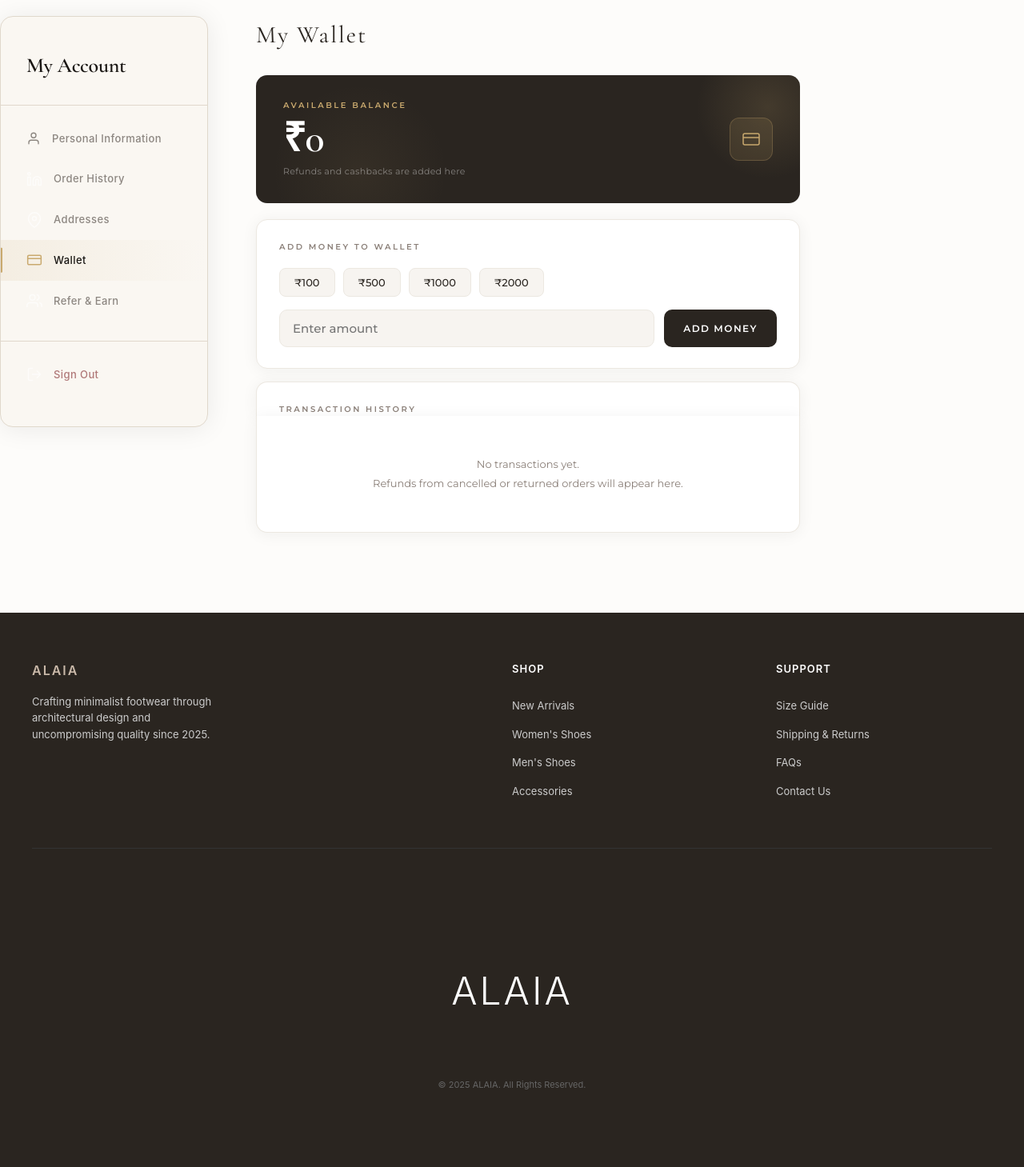
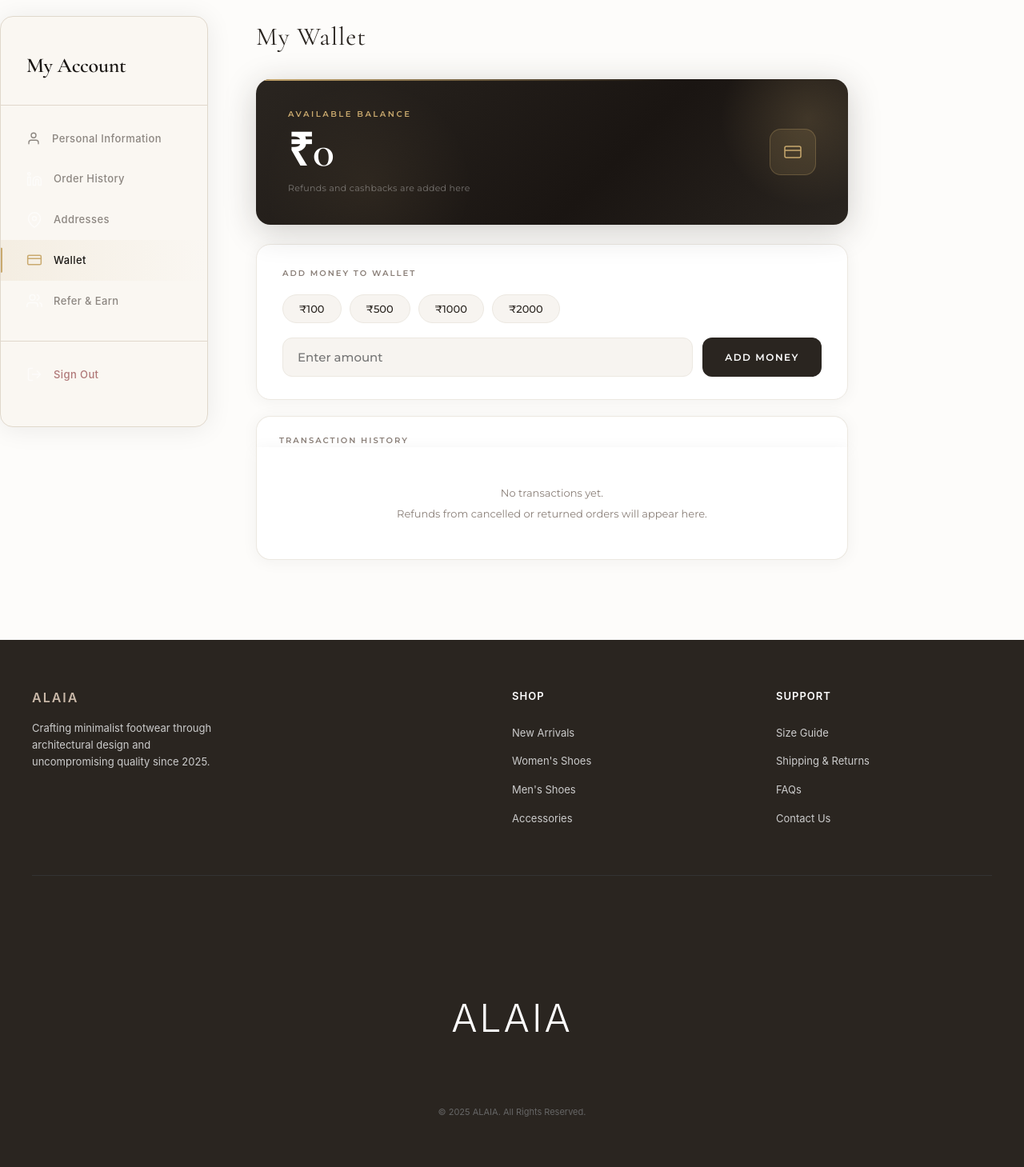
Before and after one commit to Shana-jebin/alaia-footwear, a Django app: page /orders/wallet/ in a window 1280 px wide. Shown: the part 60-1519 px from the top of the page at 80% size. Before the commit the page ends 1422 px from the top, so only its background shows below. Run offline with Django 5.2, Linux system fonts and the light colour scheme; the visitor is signed in with stand-in values (Sample User, id 1); data comes from the database, SQL or seed files in the repository; data that the repository does not hold is empty.

Commit message:
fix css for reffer and earn and wallet

```diff
--- a/orders/static/orders/wallet.css
+++ b/orders/static/orders/wallet.css
@@ -1,61 +1,79 @@
 /* ================================================================
-   ALAIA — Wallet Page Styles
-   Place at: static/orders/wallet.css
+   ALAIA — Wallet Page  |  Full redesign
    ================================================================ */
+
+:root {
+  --dark:   #2a2520;
+  --gold:   #c9a96e;
+  --cream:  #fdfcfa;
+  --muted:  #8a7f78;
+  --border: #ece8e1;
+  --green:  #2d7a4f;
+  --red:    #c0392b;
+}
 
 /* ── WRAP ── */
 .wl-wrap {
+  width: 100%;
+  max-width: 740px;
+  padding-bottom: 60px;
   font-family: 'Montserrat', sans-serif;
-  max-width: 680px;
-  padding-bottom: 60px;
-  color: #2a2520;
+  color: var(--dark);
 }
 
 /* ── PAGE TITLE ── */
 .wl-title {
   font-family: 'Cormorant Garamond', serif;
-  font-size: 30px;
+  font-size: 32px;
   font-weight: 500;
-  letter-spacing: 2px;
-  color: #2a2520;
-  margin-bottom: 26px;
+  letter-spacing: 1px;
+  color: var(--dark);
+  margin-bottom: 28px;
 }
 
-/* ── BALANCE CARD ── */
+/* ================================================================
+   BALANCE CARD
+   ================================================================ */
 .wl-balance-card {
-  background: #2a2520;
-  border-radius: 14px;
-  padding: 30px 34px;
+  background: linear-gradient(135deg, #2a2520 0%, #1a1512 60%, #2a2520 100%);
+  border-radius: 18px;
+  padding: 36px 40px;
   display: flex;
   align-items: center;
   justify-content: space-between;
-  margin-bottom: 20px;
+  margin-bottom: 24px;
   position: relative;
   overflow: hidden;
+  box-shadow: 0 8px 40px rgba(42, 37, 32, 0.22);
+  width: 100%;
 }
 
+/* decorative circles */
 .wl-balance-card::before {
   content: '';
   position: absolute;
-  top: -50px;
-  right: -50px;
-  width: 180px;
-  height: 180px;
-  background: radial-gradient(circle, rgba(201, 169, 110, 0.16) 0%, transparent 70%);
+  top: -60px; right: -60px;
+  width: 220px; height: 220px;
+  background: radial-gradient(circle, rgba(201,169,110,.18) 0%, transparent 70%);
+  border-radius: 50%;
+  pointer-events: none;
+}
+.wl-balance-card::after {
+  content: '';
+  position: absolute;
+  bottom: -80px; left: 10px;
+  width: 260px; height: 260px;
+  background: radial-gradient(circle, rgba(201,169,110,.07) 0%, transparent 70%);
   border-radius: 50%;
   pointer-events: none;
 }
 
-.wl-balance-card::after {
-  content: '';
+/* top gold accent line */
+.wl-balance-card .wl-accent-line {
   position: absolute;
-  bottom: -70px;
-  left: 20px;
-  width: 220px;
-  height: 220px;
-  background: radial-gradient(circle, rgba(201, 169, 110, 0.07) 0%, transparent 70%);
-  border-radius: 50%;
-  pointer-events: none;
+  top: 0; left: 0; right: 0;
+  height: 2px;
+  background: linear-gradient(90deg, var(--gold), transparent 70%);
 }
 
 .wl-balance-label {
@@ -63,28 +81,28 @@
   font-weight: 600;
   letter-spacing: 2.5px;
   text-transform: uppercase;
-  color: #c9a96e;
-  margin-bottom: 8px;
+  color: var(--gold);
+  margin-bottom: 10px;
   position: relative;
   z-index: 1;
 }
 
 .wl-balance-amount {
   font-family: 'Cormorant Garamond', serif;
-  font-size: 50px;
+  font-size: 56px;
   font-weight: 600;
   color: #ffffff;
   line-height: 1;
   letter-spacing: -1px;
-  margin-bottom: 8px;
+  margin-bottom: 10px;
   position: relative;
   z-index: 1;
 }
 
 .wl-balance-sub {
   font-size: 11px;
-  color: rgba(255, 255, 255, 0.42);
-  letter-spacing: 0.3px;
+  color: rgba(255,255,255,.38);
+  letter-spacing: .3px;
   position: relative;
   z-index: 1;
 }
@@ -92,70 +110,72 @@
 .wl-card-icon {
   position: relative;
   z-index: 1;
-  width: 54px;
-  height: 54px;
-  background: rgba(201, 169, 110, 0.12);
-  border: 1px solid rgba(201, 169, 110, 0.25);
-  border-radius: 12px;
+  width: 58px; height: 58px;
+  background: rgba(201,169,110,.12);
+  border: 1px solid rgba(201,169,110,.28);
+  border-radius: 14px;
   display: flex;
   align-items: center;
   justify-content: center;
   flex-shrink: 0;
 }
 
-/* ── ADD MONEY WRAP ── */
+/* ================================================================
+   ADD MONEY SECTION
+   ================================================================ */
 .wl-add-wrap {
   background: #ffffff;
-  border: 1px solid #ece8e1;
-  border-radius: 14px;
-  padding: 26px 28px;
-  margin-bottom: 16px;
-  box-shadow: 0 2px 20px rgba(42, 37, 32, 0.06);
+  border: 1px solid var(--border);
+  border-radius: 18px;
+  padding: 28px 32px;
+  margin-bottom: 20px;
+  box-shadow: 0 2px 20px rgba(42,37,32,.05);
+  width: 100%;
 }
 
 .wl-add-title {
   font-size: 10px;
-  font-weight: 600;
-  letter-spacing: 2.5px;
+  font-weight: 700;
+  letter-spacing: 2px;
   text-transform: uppercase;
-  color: #8a7f78;
+  color: var(--muted);
   margin-bottom: 18px;
 }
 
-/* ── QUICK AMOUNT BUTTONS ── */
+/* Quick amount chips */
 .wl-quick-amounts {
   display: flex;
   gap: 10px;
   flex-wrap: wrap;
-  margin-bottom: 16px;
+  margin-bottom: 18px;
 }
 
 .wl-quick-btn {
-  padding: 9px 18px;
+  padding: 9px 20px;
   background: #f7f4f0;
-  border: 1.5px solid #ece8e1;
-  border-radius: 8px;
+  border: 1.5px solid var(--border);
+  border-radius: 50px;
   font-family: 'Montserrat', sans-serif;
   font-size: 13px;
   font-weight: 500;
-  color: #2a2520;
+  color: var(--dark);
   cursor: pointer;
-  transition: all 0.2s ease;
+  transition: all .2s ease;
 }
 
 .wl-quick-btn:hover {
-  border-color: #c9a96e;
-  color: #c9a96e;
+  border-color: var(--gold);
+  color: var(--gold);
   background: #fffbf5;
 }
 
 .wl-quick-btn.active {
-  background: #2a2520;
-  border-color: #2a2520;
-  color: #c9a96e;
+  background: var(--dark);
+  border-color: var(--dark);
+  color: var(--gold);
 }
 
-/* ── ADD ROW ── */
+/* Input + Button row — ALWAYS side by side on desktop */
 .wl-add-row {
   display: flex;
   gap: 12px;
@@ -164,50 +184,51 @@
 
 .wl-add-input {
   flex: 1;
-  padding: 13px 16px;
-  border: 1.5px solid #ece8e1;
-  border-radius: 10px;
+  min-width: 0;
+  padding: 14px 18px;
+  border: 1.5px solid var(--border);
+  border-radius: 12px;
   font-family: 'Montserrat', sans-serif;
   font-size: 15px;
   font-weight: 500;
-  color: #2a2520;
+  color: var(--dark);
   background: #f7f4f0;
   outline: none;
-  transition: border-color 0.2s, background 0.2s;
+  transition: border-color .2s, background .2s;
   -moz-appearance: textfield;
 }
 
 .wl-add-input::-webkit-outer-spin-button,
-.wl-add-input::-webkit-inner-spin-button {
-  -webkit-appearance: none;
-}
+.wl-add-input::-webkit-inner-spin-button { -webkit-appearance: none; }
 
 .wl-add-input:focus {
-  border-color: #c9a96e;
+  border-color: var(--gold);
   background: #ffffff;
 }
 
 .wl-add-btn {
-  padding: 13px 24px;
-  background: #2a2520;
+  padding: 14px 28px;
+  background: var(--dark);
   color: #ffffff;
   border: none;
-  border-radius: 10px;
+  border-radius: 12px;
   font-family: 'Montserrat', sans-serif;
   font-size: 12px;
   font-weight: 600;
   letter-spacing: 1.5px;
   text-transform: uppercase;
   cursor: pointer;
-  transition: background 0.2s;
+  transition: background .2s, transform .15s;
   white-space: nowrap;
+  flex-shrink: 0;
 }
 
 .wl-add-btn:hover {
   background: #3d3530;
+  transform: translateY(-1px);
 }
 
-/* ── ADD MONEY MESSAGE ── */
+/* Messages */
 .wl-add-msg {
   margin-top: 12px;
   padding: 11px 14px;
@@ -216,90 +237,81 @@
   font-weight: 500;
   display: none;
 }
-
 .wl-add-msg.success {
   display: block;
   background: #edf7f2;
-  color: #2d7a4f;
+  color: var(--green);
   border: 1px solid #b8e0cc;
 }
-
 .wl-add-msg.error {
   display: block;
   background: #fdf0ee;
-  color: #c0392b;
+  color: var(--red);
   border: 1px solid #f5c6c0;
 }
 
-/* ── DJANGO FLASH MESSAGES ── */
-.wl-messages {
-  margin-bottom: 16px;
-}
-
+/* Django flash messages */
+.wl-messages { margin-bottom: 16px; }
 .wl-messages .wl-add-msg {
   display: block;
   margin-top: 0;
   margin-bottom: 10px;
 }
 
-/* ── SECTION TITLE ── */
+/* ================================================================
+   TRANSACTION HISTORY
+   ================================================================ */
 .wl-section-title {
   font-size: 10px;
-  font-weight: 600;
-  letter-spacing: 2.5px;
+  font-weight: 700;
+  letter-spacing: 2px;
   text-transform: uppercase;
-  color: #8a7f78;
+  color: var(--muted);
   margin-bottom: 0;
-  padding: 26px 28px 0;
+  padding: 22px 28px 0;
   background: #ffffff;
-  border: 1px solid #ece8e1;
+  border: 1px solid var(--border);
   border-bottom: none;
-  border-radius: 14px 14px 0 0;
-  box-shadow: 0 2px 20px rgba(42, 37, 32, 0.06);
+  border-radius: 18px 18px 0 0;
+  box-shadow: 0 2px 20px rgba(42,37,32,.05);
+  width: 100%;
 }
 
-/* ── TRANSACTION LIST ── */
 .wl-tx-list {
   background: #ffffff;
-  border: 1px solid #ece8e1;
+  border: 1px solid var(--border);
   border-top: none;
-  border-radius: 0 0 14px 14px;
-  padding: 8px 28px 8px;
-  box-shadow: 0 2px 20px rgba(42, 37, 32, 0.06);
+  border-radius: 0 0 18px 18px;
+  overflow: hidden;
+  box-shadow: 0 2px 20px rgba(42,37,32,.05);
+  width: 100%;
 }
 
 .wl-tx {
   display: flex;
   align-items: center;
   gap: 14px;
-  padding: 16px 0;
-  border-bottom: 1px solid #ece8e1;
+  padding: 16px 28px;
+  border-bottom: 1px solid #f5f0ea;
+  transition: background .15s;
 }
 
-.wl-tx:last-child {
-  border-bottom: none;
-}
+.wl-tx:hover { background: #fdfcfa; }
+.wl-tx:last-child { border-bottom: none; }
 
-/* ── TRANSACTION DOT / ICON ── */
+/* Icon dot */
 .wl-tx-dot {
-  width: 40px;
-  height: 40px;
-  border-radius: 10px;
+  width: 40px; height: 40px;
+  border-radius: 12px;
   display: flex;
   align-items: center;
   justify-content: center;
   flex-shrink: 0;
 }
+.wl-tx-dot.credit { background: #edf7f2; }
+.wl-tx-dot.debit  { background: #fdf0ee; }
 
-.wl-tx-dot.credit {
-  background: #edf7f2;
-}
-
-.wl-tx-dot.debit {
-  background: #fdf0ee;
-}
-
-/* ── TRANSACTION INFO ── */
+/* Info */
 .wl-tx-info {
   flex: 1;
   min-width: 0;
@@ -308,8 +320,8 @@
 .wl-tx-desc {
   font-size: 13px;
   font-weight: 500;
-  color: #2a2520;
-  margin-bottom: 4px;
+  color: var(--dark);
+  margin-bottom: 3px;
   white-space: nowrap;
   overflow: hidden;
   text-overflow: ellipsis;
@@ -317,7 +329,7 @@
 
 .wl-tx-date {
   font-size: 11px;
-  color: #8a7f78;
+  color: var(--muted);
   display: block;
   margin-bottom: 2px;
 }
@@ -326,62 +338,42 @@
   display: inline-block;
   font-size: 10px;
   background: #f7f4f0;
-  border: 1px solid #ece8e1;
+  border: 1px solid var(--border);
   border-radius: 4px;
   padding: 2px 7px;
-  color: #8a7f78;
+  color: var(--muted);
   margin-top: 2px;
 }
 
-/* ── TRANSACTION AMOUNT ── */
+/* Amount */
 .wl-tx-amount {
   font-family: 'Cormorant Garamond', serif;
   font-size: 20px;
   font-weight: 600;
-  letter-spacing: -0.3px;
+  letter-spacing: -.3px;
   flex-shrink: 0;
 }
+.wl-tx-amount.credit { color: var(--green); }
+.wl-tx-amount.debit  { color: var(--red); }
 
-.wl-tx-amount.credit {
-  color: #2d7a4f;
+/* Empty state */
+.wl-empty {
+  text-align: center;
+  padding: 44px 20px;
+  color: var(--muted);
+  font-size: 13px;
+  line-height: 2;
 }
 
-.wl-tx-amount.debit {
-  color: #c0392b;
+/* ================================================================
+   RESPONSIVE
+   ================================================================ */
+@media (max-width: 600px) {
+  .wl-balance-card { padding: 24px 22px; }
+  .wl-balance-amount { font-size: 40px; }
+  .wl-add-wrap { padding: 22px 20px; }
+  .wl-add-row { flex-direction: column; }
+  .wl-add-btn { width: 100%; text-align: center; }
+  .wl-tx { padding: 14px 18px; }
+  .wl-section-title { padding: 18px 18px 0; }
 }
-
-/* ── EMPTY STATE ── */
-.wl-empty {
-  text-align: center;
-  padding: 40px 20px;
-  color: #8a7f78;
-  font-size: 13px;
-  line-height: 1.9;
-}
-
-/* ── RESPONSIVE ── */
-@media (max-width: 600px) {
-  .wl-balance-card {
-    padding: 22px 20px;
-  }
-
-  .wl-balance-amount {
-    font-size: 38px;
-  }
-
-  .wl-add-wrap,
-  .wl-tx-list,
-  .wl-section-title {
-    padding-left: 18px;
-    padding-right: 18px;
-  }
-
-  .wl-add-row {
-    flex-direction: column;
-  }
-
-  .wl-add-btn {
-    width: 100%;
-    text-align: center;
-  }
-}
--- a/orders/templates/orders/wallet.html
+++ b/orders/templates/orders/wallet.html
@@ -17,6 +17,7 @@
 
   <!-- Balance card -->
   <div class="wl-balance-card">
+    <span class="wl-accent-line"></span>
     <div>
       <div class="wl-balance-label">Available Balance</div>
       <div class="wl-balance-amount">₹{{ wallet.balance|floatformat:0 }}</div>
```
Also changed, not shown: user_profile/static/user_profile/referral.css (+218 -127 lines).
